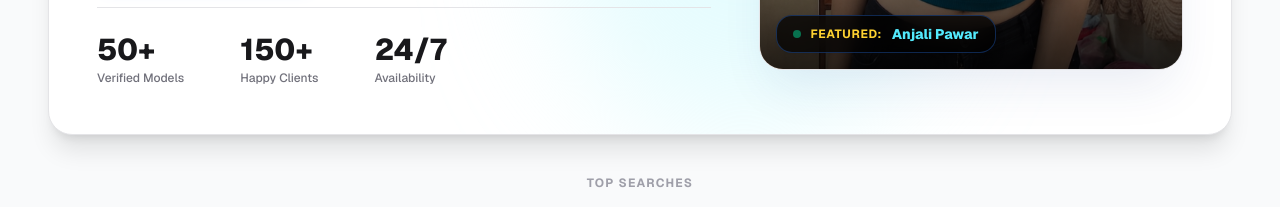
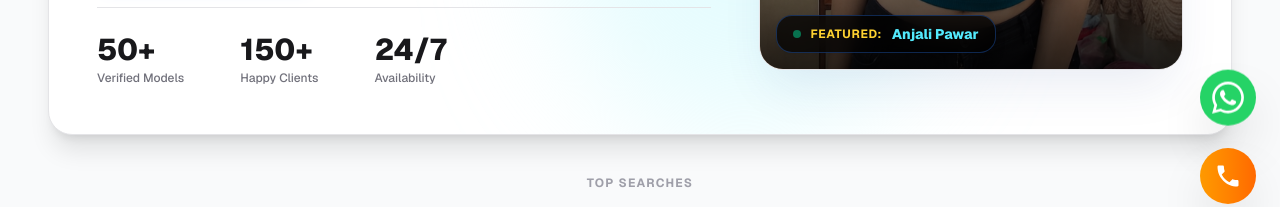
Before and after one commit to homelander62056-design/calgirlanjali, a Next.js app: page / in a window 1280 px wide. Shown: the part 572-779 px from the top of the page. Built offline with nearby package versions, Linux system fonts and the light colour scheme; no server answers.

Commit message:
Restore animated floating WhatsApp and Call action buttons in footer

```diff
--- a/app/components/footer.tsx
+++ b/app/components/footer.tsx
@@ -208,7 +208,42 @@ export default function FooterPage() {
         </p>
       </div>
 
+      {/* Floating Call & WhatsApp Action Buttons at Bottom Right */}
+      <div className="fixed bottom-6 right-6 z-50 flex flex-col gap-3">
+        {/* WhatsApp Floating Button */}
+        <a
+          href={createWhatsAppLink("General Inquiry", "Pune", "918294107610")}
+          target="_blank"
+          rel="noopener noreferrer"
+          onClick={() =>
+            trackWhatsAppClick({
+              name: "Floating WhatsApp Button",
+              city: "Pune",
+              whatsappNumber: "918294107610",
+            })
+          }
+          aria-label="Chat on WhatsApp"
+          className="w-13 h-13 sm:w-14 sm:h-14 rounded-full bg-[#25D366] text-white flex items-center justify-center shadow-2xl hover:scale-110 active:scale-95 transition-all duration-300 relative group animate-bounce"
+          style={{ animationDuration: '3s' }}
+        >
+          {/* Subtle pulse ring */}
+          <span className="absolute -inset-1 rounded-full bg-[#25D366]/40 animate-ping -z-10" />
+          <svg className="w-7 h-7 sm:w-8 sm:h-8 fill-current" viewBox="0 0 24 24">
+            <path d="M.057 24l1.687-6.163c-1.041-1.804-1.588-3.849-1.587-5.946.003-6.556 5.338-11.891 11.893-11.891 3.181.001 6.167 1.24 8.413 3.488 2.245 2.248 3.481 5.236 3.48 8.414-.003 6.557-5.338 11.892-11.893 11.892-1.99-.001-3.951-.5-5.688-1.448l-6.305 1.654zm6.597-3.807c1.676.995 3.276 1.591 5.392 1.592 5.448 0 9.886-4.434 9.889-9.885.002-5.462-4.415-9.89-9.881-9.892-5.452 0-9.887 4.434-9.889 9.884-.001 2.225.651 3.891 1.746 5.634l-.999 3.648 3.742-.981zm11.387-5.464c-.074-.124-.272-.198-.57-.347-.297-.149-1.758-.868-2.031-.967-.272-.099-.47-.149-.669.149-.198.297-.768.967-.941 1.165-.173.198-.347.223-.644.074-.297-.149-1.255-.462-2.39-1.475-.883-.788-1.48-1.761-1.653-2.059-.173-.297-.018-.458.13-.606.134-.133.297-.347.446-.521.151-.172.2-.296.3-.495.099-.198.05-.372-.025-.521-.075-.148-.669-1.611-.916-2.206-.242-.579-.487-.501-.669-.51l-.57-.01c-.198 0-.52.074-.792.372s-1.04 1.016-1.04 2.479 1.065 2.876 1.213 3.074c.149.198 2.095 3.2 5.076 4.487.709.306 1.263.489 1.694.626.712.226 1.36.194 1.872.118.571-.085 1.758-.719 2.006-1.413.248-.695.248-1.29.173-1.414z" />
+          </svg>
+        </a>
 
+        {/* Call Floating Button */}
+        <a
+          href="tel:+918294107610"
+          aria-label="Call Now"
+          className="w-13 h-13 sm:w-14 sm:h-14 rounded-full bg-gradient-to-r from-amber-500 to-orange-500 text-white flex items-center justify-center shadow-2xl hover:scale-110 active:scale-95 transition-all duration-300 relative group"
+        >
+          <svg className="w-6 h-6 sm:w-7 sm:h-7 fill-current" viewBox="0 0 24 24">
+            <path d="M6.62 10.79a15.053 15.053 0 006.59 6.59l2.2-2.2c.27-.27.67-.36 1.02-.24 1.12.37 2.33.57 3.57.57.55 0 1 .45 1 1V20c0 .55-.45 1-1 1-9.39 0-17-7.61-17-17 0-.55.45-1 1-1h3.5c.55 0 1 .45 1 1 0 1.25.2 2.45.57 3.57.11.35.03.74-.25 1.02l-2.2 2.2z" />
+          </svg>
+        </a>
+      </div>
     </footer>
   );
 }
```
